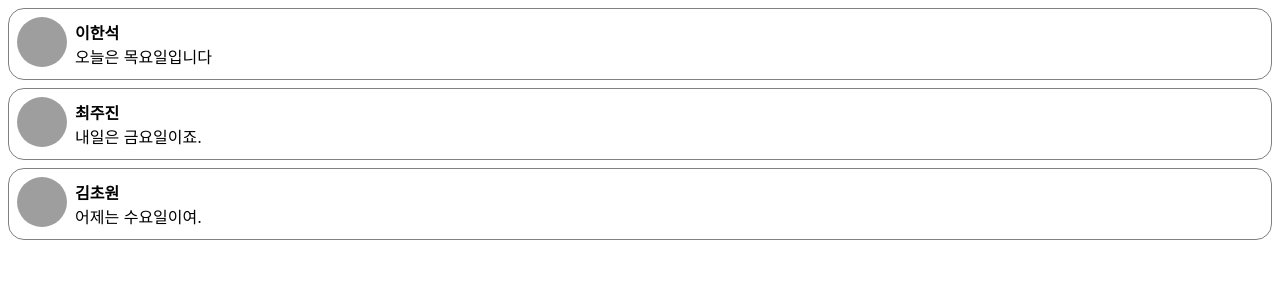
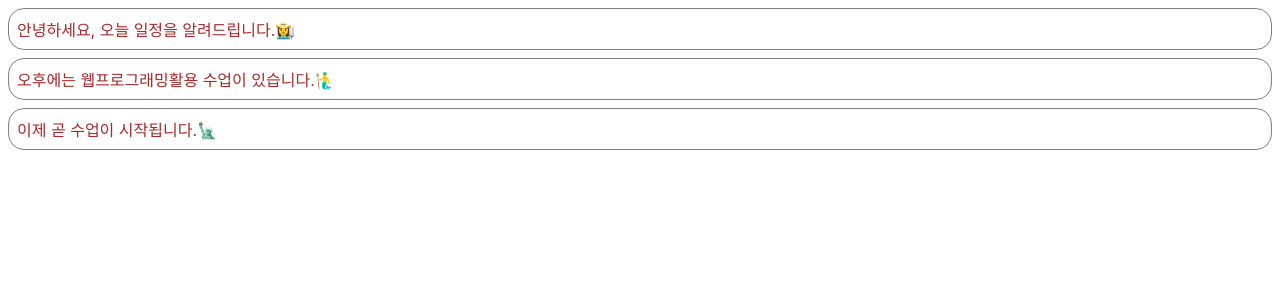
Before and after one commit to leehanseock/ReactProject2024, a React (Create React App) app: page / in a window 1280 px wide. Shown: the top 300 px of the page. Built offline with nearby package versions, Linux system fonts and the light colour scheme; grey boxes are pictures that could not be loaded.

Commit message:
6장 State와 생명주기 실습예제

```diff
--- /dev/null
+++ b/src/chp04/ConfirmDialog.jsx
@@ -0,0 +1,13 @@
+import Button from "./Button";
+
+function ConfirmDialog(props) {
+    return (
+        <div>
+            <p>내용을 확인하셨으면 확인 버튼을 눌러주세요.</p>
+            <Button color='green'>확인</Button>
+            <Button color='red'>취소</Button>
+            <Button color='blue'>초기화</Button>
+        </div>
+)
+}
+export default ConfirmDialog;
--- /dev/null
+++ b/src/chp06/Notification.jsx
@@ -0,0 +1,35 @@
+import React from "react";
+
+const styles = {/*내부 CSS정의*/
+    wrapper : {
+        margin : 8,
+        padding : 8,
+        display : "flex",
+        flexDirection : "row",
+        border : "1px solid grey",
+        borderRadius : 16,
+    },
+    messageText : {
+        color : "brown",
+        fontSize : 16,
+    },
+};
+
+class Notification extends React.Component{
+    constructor(props) {
+        super(props); /*Component가 생성될 때 props를 전달받을 수 있는 매개변수를 갖는 생성자가 호출된다.*/
+        this.state = {}; /*state 정의*/
+    }
+
+    render(){
+        return (
+            <div style={styles.wrapper}>
+                <span style = {styles.messageText}>
+                    {this.props.message}
+                </span>
+            </div>
+        );
+    }
+}
+
+export default Notification;
--- /dev/null
+++ b/src/chp06/NotificationList.jsx
@@ -0,0 +1,58 @@
+import React from "react";
+import Notification from "./Notification";
+
+const reservedNotifications = [
+    {
+        message : "안녕하세요, 오늘 일정을 알려드립니다.👩‍🌾",
+    },
+    {
+        message: "오후에는 웹프로그래밍활용 수업이 있습니다.🧜‍♂️"
+    },
+    {
+        message: "이제 곧 수업이 시작됩니다.🗽",
+    },
+];
+
+var timer;
+
+class NotificationList extends React.Component{
+    constructor(props) {
+        super(props);
+
+        this.state= {
+            notifications : [],
+        };
+    }
+
+    componentDidMount() {
+        const { notifications } = this.state;
+        timer = setInterval(()=> { /*handler : timeout에 지정된 시간이 경과시 수행될 문장*/
+            if (notifications.length < reservedNotifications.length){
+                const index = notifications.length;
+                notifications.push(reservedNotifications[index]);
+                this.setState({
+                    notifications: notifications,
+                });
+            } else {
+                clearInterval(timer);/*타이머 중지*/
+            }
+        },1000);
+    }
+
+    componentWillUnmount() {
+        if(timer){
+            clearInterval(timer);
+        }
+    }
+
+    render() {
+        return(
+            <div>
+                {this.state.notifications.map((notification)=>{
+                    return <Notification message = {notification.message} />;
+                })}
+            </div>
+        );
+    }
+}
+export default NotificationList;
--- a/src/index.js
+++ b/src/index.js
@@ -9,12 +9,13 @@
 import ConfirmDialog from "./chp04/ConfirmDialog";
 import Clock from './chp04/clock'
 import CommentList from './chp05/CommentList'
+import NotificationList from "./chp06/NotificationList";
 
 const root = ReactDOM.createRoot(document.getElementById('root'));
 setInterval(()=>{
     root.render(
         <React.StrictMode>
-            <CommentList />
+            <NotificationList />
         </React.StrictMode>
     );
     }
```
Also changed, not shown: src/chp05/headset.png (added).
